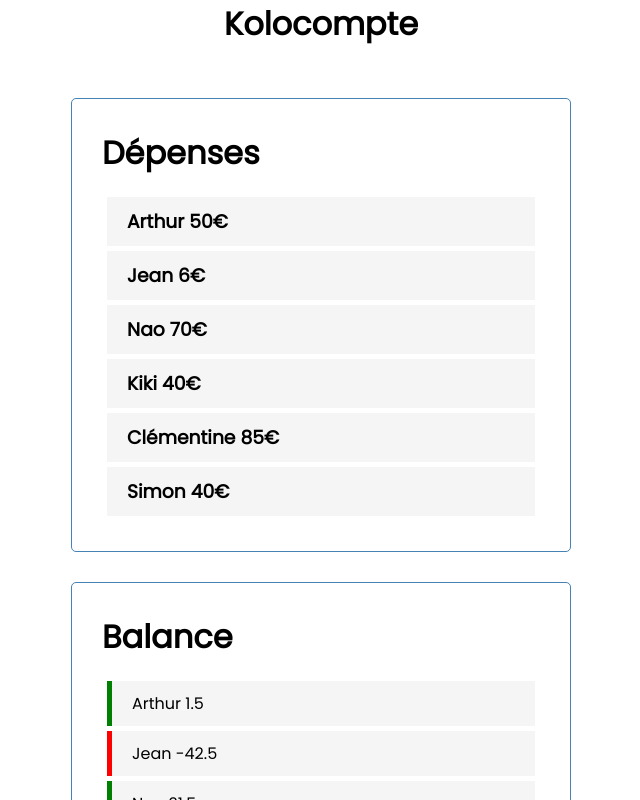
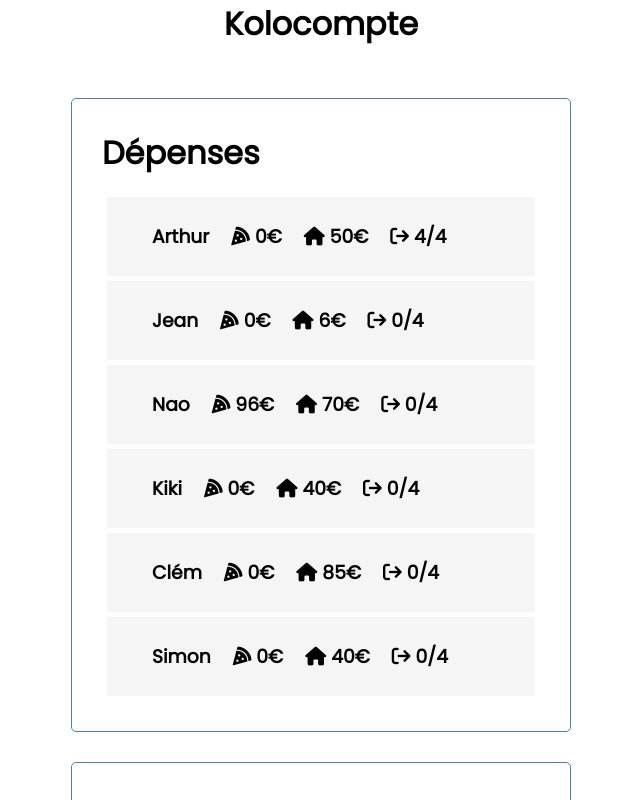
Before and after one commit to JeanMainguy/Kolocompte, a Vue app: page / in a window 1280 px wide. Shown: the top 800 px of the page, without its empty margins (319-959 px from the left). Built offline with nearby package versions, Linux system fonts and the light colour scheme.

Commit message:
add food, house expenses and week away.

```diff
--- a/public/index.html
+++ b/public/index.html
@@ -7,7 +7,7 @@
     <link rel="icon" href="<%= BASE_URL %>favicon.ico">
     <link
       rel="stylesheet"
-      href="https://cdnjs.cloudflare.com/ajax/libs/font-awesome/5.15.2/css/all.min.css"
+      href="https://cdnjs.cloudflare.com/ajax/libs/font-awesome/6.0.0/css/all.min.css"
     />
     <title><%= htmlWebpackPlugin.options.title %></title>
   </head>
--- a/src/App.vue
+++ b/src/App.vue
@@ -9,8 +9,10 @@
   <div class="container">
       <Header title="Dépenses"/>
 
+      <div class=member :key="member.id" v-for="member in this.members">
 
-      <Members @update-member="updateMember"  :members="members"/>
+         <Member @hide-all="hideAllMemberInfo" @expand-info="expandMemberInfo" @update-member="updateMember"  :member="member"/>
+      </div>
       <div class="center">
       <!-- <Button @btn-click="solveBalance" text="Équilibres" color="green"/> -->
 
@@ -35,7 +37,7 @@
 <script>
 // import HelloWorld from './components/HelloWorld.vue'
 import Header from './components/Header.vue'
-import Members from './components/Members.vue'
+import Member from './components/Member.vue'
 // import Button from "./components/Button.vue"
 import Balance from "./components/Balance.vue"
 import Transactions from "./components/Transactions.vue"
@@ -44,7 +46,7 @@ export default {
   name: 'App',
   components: {
      Header,
-     Members,
+     Member,
     //  Button,
      Balance,
      Transactions
@@ -54,6 +56,9 @@ export default {
     return {
       members: [],
       total_expenses: Number,
+      total_weeks_spent:Number,
+      total_food_expenses:Number,
+      total_house_expenses:Number,
       sum_abs_balance:Number,
       transactions:[],
     }
@@ -64,7 +69,14 @@ export default {
 
       this.members = this.members.map( member => this.sumExpenses(member));
 
-      this.total_expenses = this.members.map(item => item.expense_sum).reduce((prev, next) => prev + next);
+
+      this.total_house_expenses =  this.members.map(item => item.house_expense_sum).reduce((prev, next) => prev + next);
+
+      this.total_food_expenses =  this.members.map(item => item.food_expense_sum).reduce((prev, next) => prev + next);
+
+      this.total_expenses = this.total_house_expenses + this.total_food_expenses
+
+      this.total_weeks_spent = this.members.length*4 - this.members.map(item => item.week_away).reduce((prev, next) => prev + next);
 
       this.members = this.members.map( member => this.computeBalance(member));
 
@@ -74,26 +86,46 @@ export default {
 
     sumExpenses(member){
 
-      member.expense_sum = member.expenses.reduce((a, b) => a + b, 0);
+      member.food_expense_sum = member.food_expenses.reduce((a, b) => a + b, 0);
+      member.house_expense_sum = member.house_expenses.reduce((a, b) => a + b, 0);
+      member.expense_sum = member.house_expenses.reduce((a, b) => a + b, 0);
       return member
 
     },
     computeBalance(member, key_name='balance'){
-      member[key_name] = member.expense_sum - (this.total_expenses/this.members.length)
+
+
+      let house_balance = member.house_expense_sum - (this.total_house_expenses/this.members.length)
+      let food_balance =  member.food_expense_sum - (4 - member.week_away)*(this.total_food_expenses/this.total_weeks_spent)
+
+      console.log("food per week and per personne", (this.total_food_expenses/this.total_weeks_spent))
+      console.log(member.name, "is out ",member.week_away, "/4 weeks and for food need to pay", food_balance)
+
+      member[key_name] = house_balance + food_balance
+
       return member
 
     },
 
-    updateMember(member_index, value, operation) {
+    updateMember(member_index, value, operation, expense_type) {
 
       if (operation == "add") {
-        this.members[member_index].expenses = [...this.members[member_index].expenses, value]
+        this.members[member_index][expense_type] = [...this.members[member_index][expense_type], value]
       }
 
       else if (operation == "remove") {
-        // this.members[member_index].expenses = this.members[member_index].expenses.filter((exp) => exp !== value)
-        const idx = this.members[member_index].expenses.findIndex(v => v==value);
-        this.members[member_index].expenses.splice(idx,1);
+        // this.members[member_index][expense_type] = this.members[member_index][expense_type].filter((exp) => exp !== value)
+        const idx = this.members[member_index][expense_type].findIndex(v => v==value);
+        this.members[member_index][expense_type].splice(idx,1);
+      }
+      else if (operation == "week_away") {
+        let week_away =  this.members[member_index].week_away
+        week_away += value
+        week_away = (week_away == 0 ? 4 : week_away)
+        week_away %= 5
+
+        this.members[member_index].week_away = Math.abs(week_away)
+
       }
 
       this.updateAllMembers()
@@ -175,64 +207,92 @@ export default {
       // console.log("SUM BALAnCE IS", sum_abs_balance, '--round it-->', this.roundWith2Decimal(sum_abs_balance))
       operation_count += 1;
 
-
       }
       console.log("DONE RESOLVING... with ", operation_count, "operation")
     },
+
+    hideAllMemberInfo(){
+      console.log('HIDE ALL INFO')
+      this.members = this.members.map(item => ({...item, showExpenses: false}))
+      console.log(this.members)
+
+    },
+
+    expandMemberInfo (member_index) {
+
+      console.log(this.members[member_index])
+        this.members[member_index].showExpenses = !this.members[member_index].showExpenses
+        },
+
 
  },
 
   created() {
     this.total_expenses = 0,
 
+    this.total_weeks_spent = 0,
+
     this.members = [
       {
       id:0,
       name:"Arthur",
-      expenses:[50],
+      food_expenses:[],
+     house_expenses:[50],
       expense_sum:0,
       balance:0,
+      week_away:4,
     },
     {
       id:1,
       name:"Jean",
-      expenses:[6],
+      food_expenses:[],
+     house_expenses:[6],
       expense_sum:0,
       balance:0,
+      week_away:0,
     },
     {
       id:2,
       name:"Nao",
-      expenses:[70],
+      food_expenses:[8,88],
+     house_expenses:[70],
       expense_sum:0,
       balance:0,
+      week_away:0,
     },
     {
       id:3,
       name:"Kiki",
-      expenses:[40],
+      food_expenses:[],
+     house_expenses:[40],
       expense_sum:0,
       balance:0,
+      week_away:0,
     },
     {
       id:4,
-      name:"Clémentine",
-      expenses:[85],
+      name:"Clém",
+      food_expenses:[],
+     house_expenses:[85],
       expense_sum:0,
       balance:0,
+      week_away:0,
     },
     {
       id:5,
       name:"Simon",
-      expenses:[40],
+      food_expenses:[],
+     house_expenses:[40],
       expense_sum:0,
       balance:0,
+      week_away:0,
     } ]
 
   },
 
 
   mounted(){
+    this.hideAllMemberInfo()
     this.updateAllMembers()
 
 
--- a/src/components/Balance.vue
+++ b/src/components/Balance.vue
@@ -5,6 +5,8 @@
             {{member.name}} {{roundWith2Decimal(member.balance)}}
 
         </div>
+
+
 <!--
     <Button
         @btn-click="$emit('toggle-add-task')"
@@ -71,4 +73,10 @@ components: {
   align-items: center;
   justify-content: space-between;
 }
+
+.carre{
+	width:200px;
+	height:200px;
+	background:#069;
+}
 </style>
--- a/src/components/Expenses.vue
+++ b/src/components/Expenses.vue
@@ -1,22 +1,12 @@
 <template>
-<div  class="member">
-    <div @click="expandInfo()">
-        <h3> {{ member.name }} {{ member.expense_sum }}€ </h3>
-    </div>
+<div  class="member" >
 
-
-    <div v-if="showExpenses">
-        <li class=expense :key="expense" v-for="expense in member.expenses">
+        <li class=expense :key="expense" v-for="expense in member[type]">
         <h3>{{expense}}
             <i @click="deleteValue(expense)" class="fas fa-times"></i>
         </h3>
         </li>
-        <AddExpense @add-value="addValue"/>
-
-    </div>
-
-
-
+        <AddExpense @add-value="addValue" :label="type == 'food_expenses' ? 'Nourriture' : 'Charges'" />
 
 </div>
 
@@ -30,12 +20,13 @@ export default {
     name: 'Expenses',
     props: {
         member: Object,
+        type: String,
+
     },
     data() {
     return {
       expenses: [],
       expense_sum : Number,
-      showExpenses: false,
     }
   },
 
@@ -46,14 +37,12 @@ export default {
         addValue(value) {
 
             console.log('THIS EXPENSES', this.expenses)
-            this.$emit('update-member', this.member.id, value, "add")
+            this.$emit('update-member', this.member.id, value, "add", this.type)
 
         },
-        expandInfo () {
-            this.showExpenses = !this.showExpenses
-        },
+
         deleteValue(value){
-            this.$emit('update-member', this.member.id, value, "remove")
+            this.$emit('update-member', this.member.id, value, "remove", this.type)
 
             // this.expenses = this.expenses.filter((exp) => exp !== expense)
             // this.expense_sum = this.expenses.reduce((a, b) => a + b, 0)
--- /dev/null
+++ b/src/components/Member.vue
@@ -0,0 +1,91 @@
+<template>
+        <div class=member @dblclick="$emit('hide-all')" @click="$emit('expand-info', this.member.id)" >
+            <h3> {{ this.member.name }}
+
+
+                    <!-- <i class="expense_sum">  <i class="fa-solid fa-calendar-exclamation"></i>{{ this.member.food_expense_sum }}€ </i>  -->
+
+
+                     <i class="expense_sum fa-solid fa-pizza-slice"></i> {{ this.member.food_expense_sum }}€
+
+                    <i class="expense_sum fa-solid fa-house"></i> {{ this.member.house_expense_sum }}€
+
+            <i class="expense_sum fa-solid fa-arrow-right-from-bracket"></i> {{this.member.week_away}}/4
+            </h3>
+
+        </div>
+        <div v-if="this.member.showExpenses">
+            <Expenses @update-member="updateMember" :member="this.member" type='house_expenses'/>
+            <Expenses @update-member="updateMember" :member="this.member" type='food_expenses'/>
+          <div>
+        Absent
+        <button class=btn @click="dec()">-</button>
+        {{this.member.week_away}}
+        <button class=btn @click="inc()">+</button>
+        semaines
+        </div>
+
+        </div>
+
+
+
+</template>
+
+
+<script>
+import Expenses from './Expenses'
+
+export default {
+    name: 'Member',
+
+    props: {
+        member: Object,
+    },
+
+    emits: ['update-member', 'hide-all', 'expand-info'],
+
+    components: {
+        Expenses
+    },
+
+    data() {
+        return {
+            showExpenses:false,
+
+        }
+    },
+
+
+    methods: {
+        updateMember(member, value, operation, expense_type) {
+            //this.member.expenses = expenses
+            console.log("NEW EXPENSE", value)
+
+            this.$emit('update-member', member, value, operation, expense_type)
+        },
+        inc() {
+            this.$emit('update-member', this.member.id, 1, 'week_away')
+        },
+        dec() {
+              this.$emit('update-member', this.member.id, -1, 'week_away')
+
+        }
+    },
+
+}
+</script>
+
+
+
+<style scope>
+.member {
+  background: #f5f5f5;
+  margin: 5px;
+  padding: 10px 20px;
+  cursor: pointer;
+}
+
+.expense_sum {
+    margin-left: 5%;
+}
+</style>
--- a/src/components/Members.vue
+++ /dev/null
@@ -1,35 +0,0 @@
-<template>
-    <div :key="member.id" v-for="member in members">
-        <Expenses @update-member="updateMember" :member="member" />
-    </div>
-</template>
-
-
-<script>
-import Expenses from './Expenses'
-
-export default {
-    name: 'Members',
-
-    props: {
-        members: Array
-    },
-
-    emits: ['update-member'],
-
-    components: {
-        Expenses
-    },
-
-
-    methods: {
-        updateMember(member, value, operation) {
-            //this.member.expenses = expenses
-            console.log("NEW EXPENSE", value)
-
-            this.$emit('update-member', member, value, operation)
-        },
-    }
-
-}
-</script>
```
Also changed, not shown: src/components/AddExpense.vue (+18 -9 lines).
